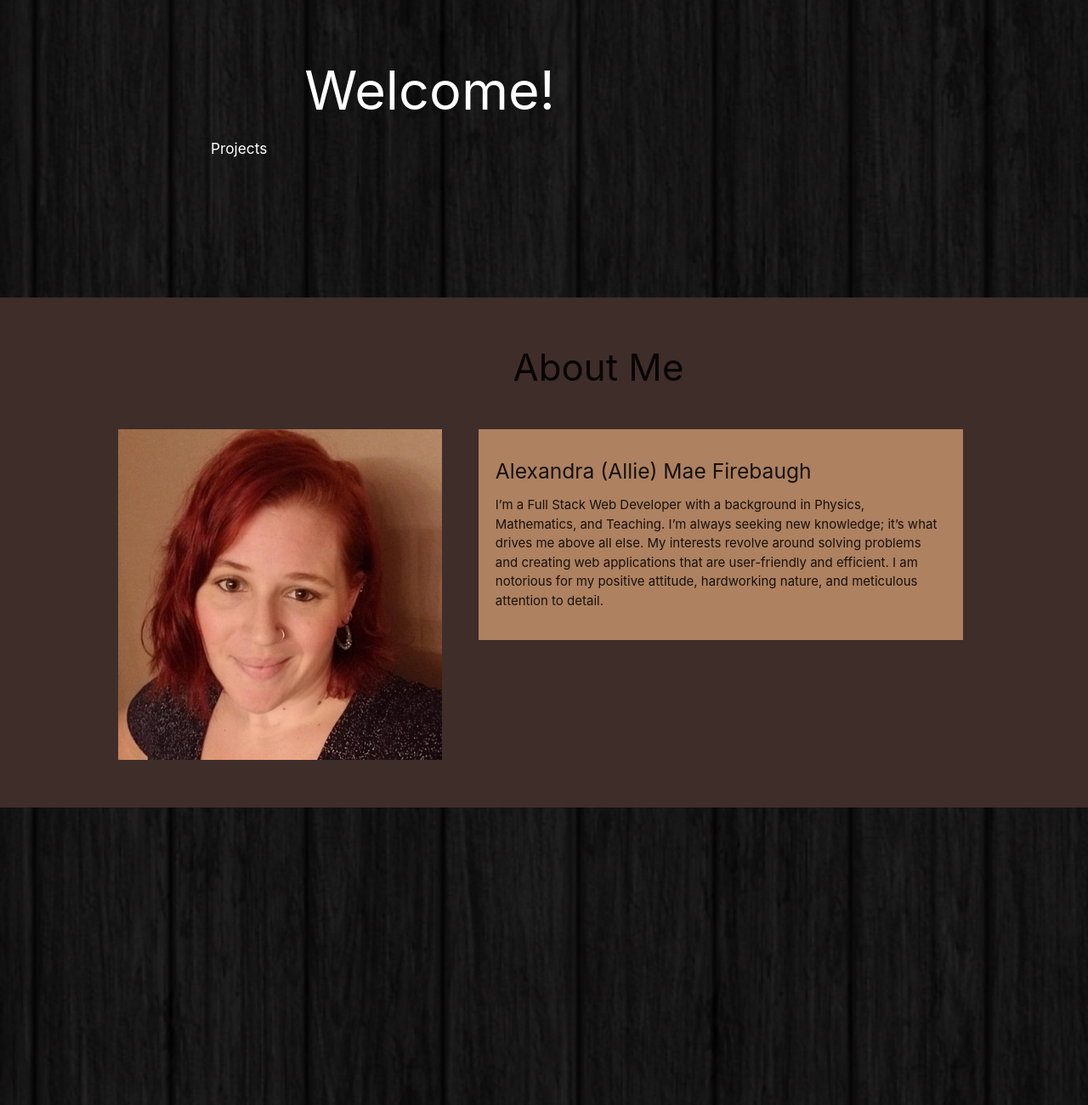
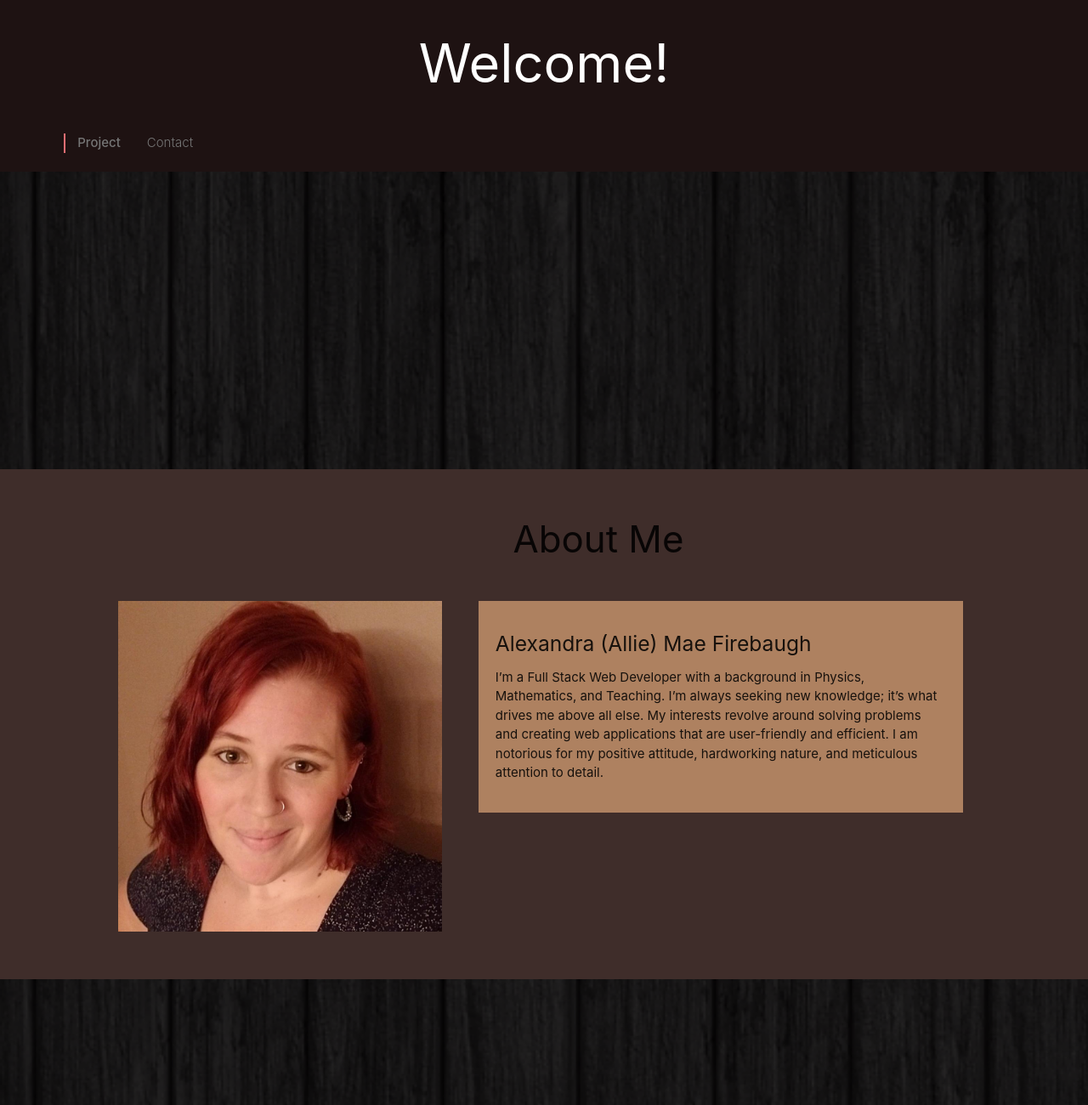
Before and after one commit to amfirebaugh/Portfolio, a plain HTML site: page index.html in a window 1280 px wide. Shown: the top 1300 px of the page at 85% size. Drawn offline with nearby package versions, Linux system fonts and the light colour scheme.

Commit message:
fixed nav bar issues and Scrollspy

```diff
--- a/assets/app.js
+++ b/assets/app.js
@@ -2,14 +2,22 @@ $(document).ready(function(){
     $('.parallax').parallax();
 });
 
-$("#projectLink").on("click", function() {
-    $([document.documentElement, document.body]).animate({
-        scrollTop: $("#alliePortfolio").offset().top
-    }, 1300);
+// $("#projectLink").on("click", function() {
+//     $([document.documentElement, document.body]).animate({
+//         scrollTop: $("#alliePortfolio").offset().top
+//     }, 1300);
+// });
+
+// $("#contactLink").on("click", function() {
+//     $([document.documentElement, document.body]).animate({
+//         scrollTop: $("#allieContact").offset().top
+//     }, 1300);
+// });
+
+$(document).ready(function(){
+    $('.scrollspy').scrollSpy();
 });
 
-$("#contactLink").on("click", function() {
-    $([document.documentElement, document.body]).animate({
-        scrollTop: $("#allieContact").offset().top
-    }, 1300);
-});
+$("#navProjectLink").on("click", function(alliePortfolio) {
+    return 'a[href="' + alliePortfolio +'"]';
+})
--- a/assets/style.css
+++ b/assets/style.css
@@ -4,9 +4,16 @@
     padding-top: 30px;
 }
 
+#allieNav {
+    background-color: #1E1212;
+    width: 100%;
+}
+
 #allieName {
     color: white;
     text-align: center;
+    margin-top: 10px;
+    margin-bottom: 10px;
 }
 
 #allieNavLinkList {
--- a/index.html
+++ b/index.html
@@ -13,24 +13,32 @@
     <link rel="stylesheet" type="text/css" media="screen" href="assets/style.css"/>
 </head>
 <body id="allieCustom">
-    <div class="parallax-container aParaHeight">
-        <div class="parallax"><img src="assets/images/dark_wood.png">
-            <div class="container">
+    <div id="allieNav" class="container">
         <div class="row allieRow">
-                    <div class="col s8">
+            <div class="col s12">
                 <nav class="transparent z-depth-0">
                     <div class="nav-wrapper">
                         <h1 id="allieName" class="header overlay">Welcome!</h1>
-                                <h6 class="header overlay" id="projectLink">Projects</h6>
+                        <div class="nav-content">
+                            <ul class="section table-of-contents center">
+                                <li><a  id="navProjectLink" href="#alliePortfolio">Project</a></li>
+                                <li><a  id="navContactLink"href="#allieContact">Contact</a></li>
+                            </ul>
                         </div>
+                        <!-- <h6 class="header overlay" id="projectLink">Projects</h6>
+                        <h6 class="header overlay" id="contactLink">Contact</h6> -->
+                    <!-- End nav-wrapper div -->
+                    </div>
+                </nav>
                     <!-- FYI it's only going to let me have one header.... -->
-                                <h6 class="header overlay" id="contactLink">Contact</h6>
-                    <!-- End col m8 -->
+            <!-- End col s12 -->
             </div>
         <!-- End row allieRow -->
         </div>
     <!-- End container -->
     </div>
+    <div class="parallax-container aParaHeight">
+        <div class="parallax"><img src="assets/images/dark_wood.png">
         <!-- End parallax with image -->
         </div>
     <!-- End parallax-container -->
@@ -64,7 +72,7 @@
         </div>
     </div>
 
-    <div id="alliePortfolio">
+    <div id="alliePortfolio" class="scrollspy">
         <div class="row container allieRow">
             <h3 id="allieProj">Projects</h3>
         </div>
@@ -160,7 +168,7 @@
         </div>
     </div>
 
-    <div id="allieContact">
+    <div id="allieContact" class="scrollspy">
         <div class="row container allieRow">
             <h3>Contact</h3>
             <div class="nav-wrapper"></div>
```
Lines whose indentation alone changed are shown as unchanged.
